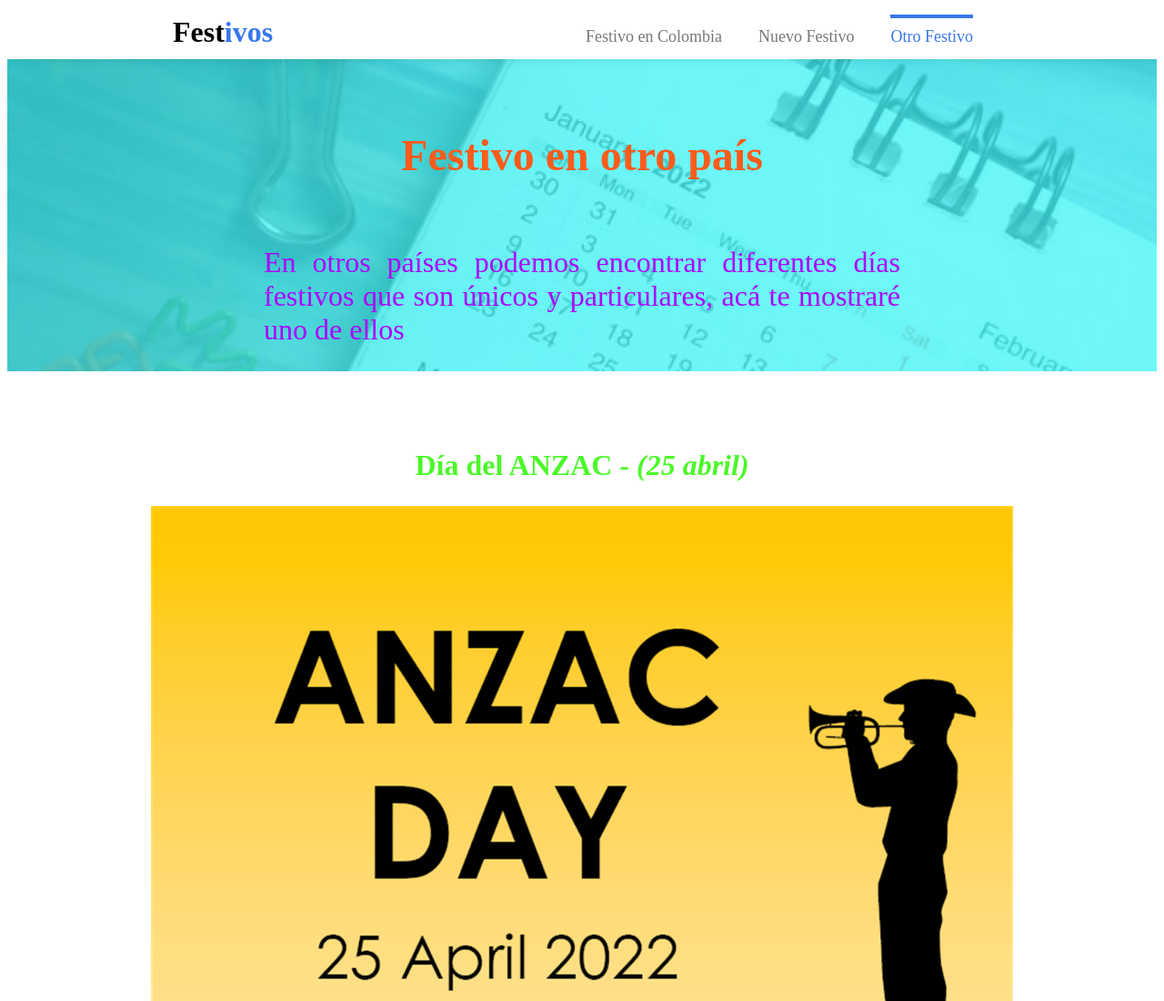
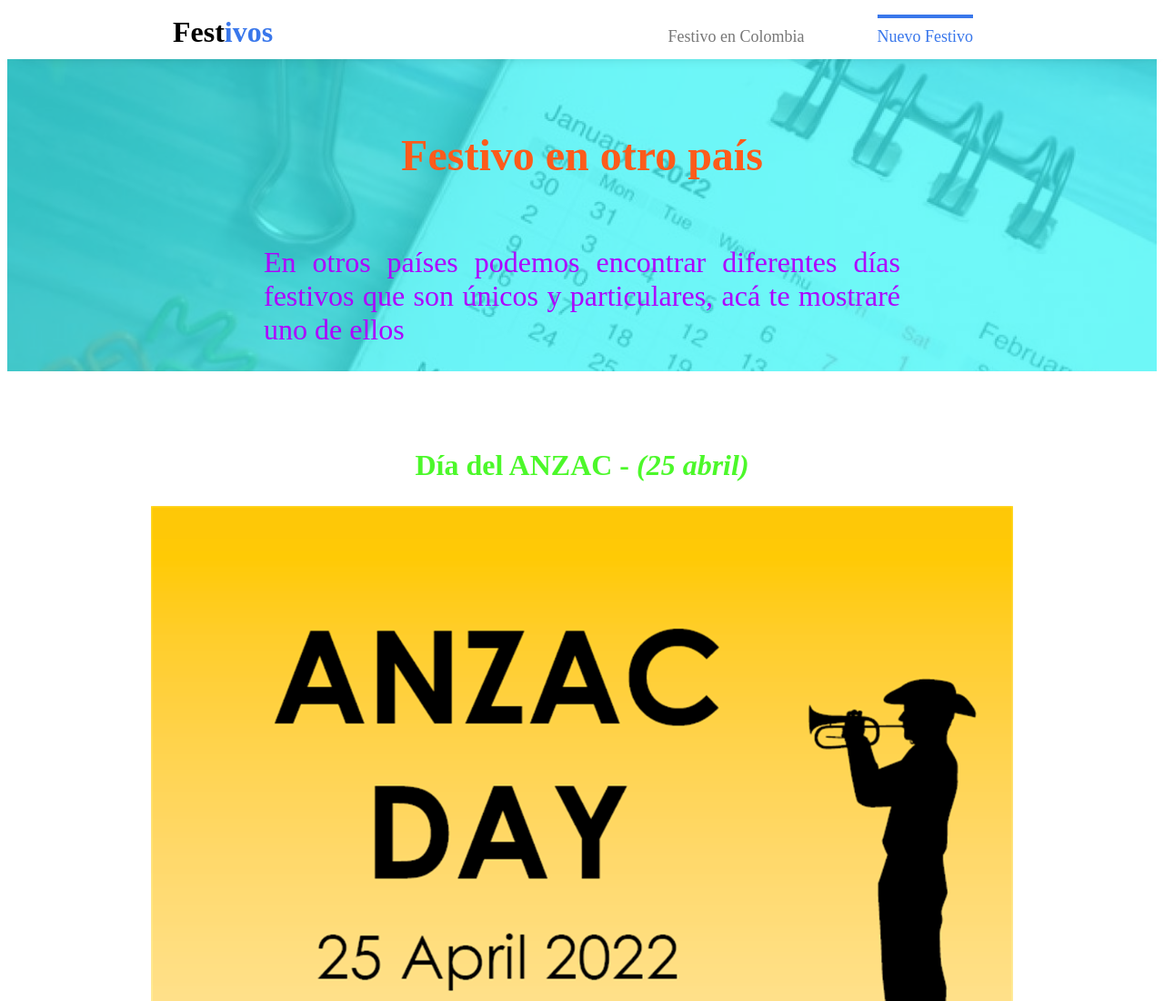
Before and after one commit to Zeta-exe/Festivos, a plain HTML site: page otro-festivo.html in a window 1280 px wide. Shown: the top 1100 px of the page at 91% size. Drawn offline with Linux system fonts and the light colour scheme.

Commit message:
Probando

```diff
--- a/otro-festivo.html
+++ b/otro-festivo.html
@@ -23,9 +23,9 @@
                 <nav>
                     <ul>
                         <li><a href="./index.html"><i class=" icon-menu"></i>Festivo en Colombia</a></li>
-                        <li><a href="./festivo-nuevo.html"><i class="icon-menu"></i>Nuevo Festivo</a></li>
+                        <li><a href="./festivo-nuevo.html"><i class="icon-menu">Otro Festivo</i></a></li>
                         <li class="menu-selected"><a href="./otro-festivo.html" class="text-menu-selected"><i
-                                    class="icon-menu"></i>Otro Festivo</a></li>
+                                    class="icon-menu"></i>Nuevo Festivo</a></li>
                     </ul>
                 </nav>
 
```
Also changed, not shown: index.html (+2 -2 lines).
